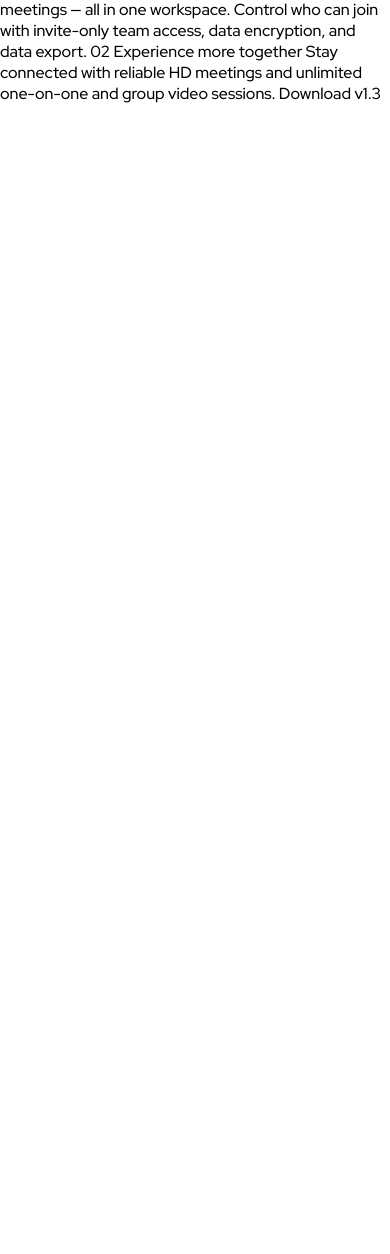
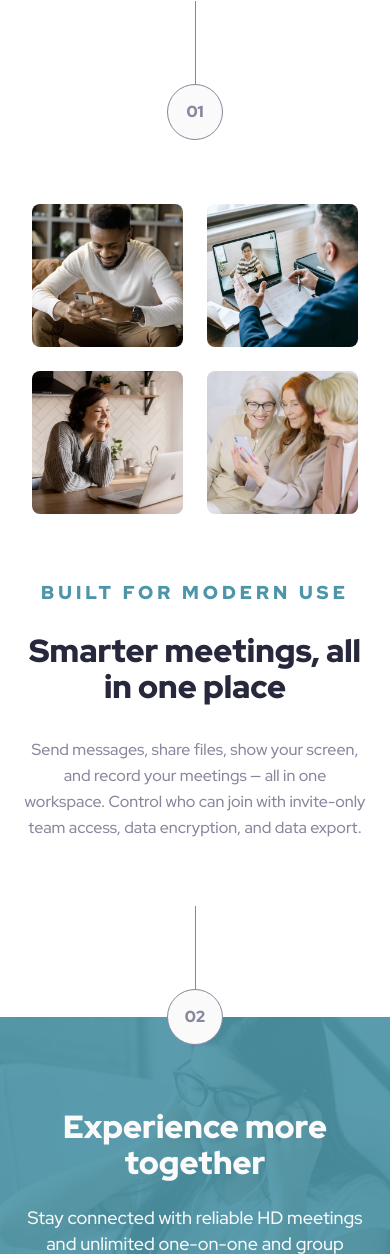
Before and after one commit to OmarAlSeddik/frontend-mentor-meet-landing-page, a plain HTML site: page index.html in a window 390 px wide. Shown: the part 746-2000 px from the top of the page. Before the commit the page ends 906 px from the top, so only its background shows below. Drawn offline with Linux system fonts and the light colour scheme.

Commit message:
finished the mobile design

```diff
--- a/index.html
+++ b/index.html
@@ -21,7 +21,7 @@
   <body>
     <img src="assets/logo.svg" alt="Logo" class="logo" />
     <img src="assets/tablet/image-hero.png" alt="Hero" class="hero" />
-    <h1 class="header">Group Chat for Everyone</h1>
+    <h1 class="main-heading">Group Chat for Everyone</h1>
     <p class="text">
       Meet makes it easy to connect with others face-to-face virtually and
       collaborate across any device.
@@ -32,11 +32,48 @@
     <button class="button button--secondary button--what-is-it">
       What is it?
     </button>
-    Download v1.3 What is it? 01 Built for modern use Smarter meetings, all in
-    one place Send messages, share files, show your screen, and record your
-    meetings — all in one workspace. Control who can join with invite-only team
-    access, data encryption, and data export. 02 Experience more together Stay
-    connected with reliable HD meetings and unlimited one-on-one and group video
-    sessions. Download v1.3
+    <div class="section-break section-break--first">01</div>
+    <section class="gallery">
+      <img
+        src="assets/desktop/image-man-texting.jpg"
+        alt="men-texting"
+        class="gallery__image"
+      />
+      <img
+        src="assets/desktop/image-men-in-meeting.jpg"
+        alt="men-in-meeting"
+        class="gallery__image"
+      />
+      <img
+        src="assets/desktop/image-woman-in-videocall.jpg"
+        alt="woman-in-video-call"
+        class="gallery__image"
+      />
+      <img
+        src="assets/desktop/image-women-videochatting.jpg"
+        alt="women-video-chatting"
+        class="gallery__image"
+      />
+    </section>
+    <section class="first-section">
+      <h3 class="first-section__subheading">Built for modern use</h3>
+      <h2 class="first-section__heading">Smarter meetings, all in one place</h2>
+      <p class="first-section__text">
+        Send messages, share files, show your screen, and record your meetings —
+        all in one workspace. Control who can join with invite-only team access,
+        data encryption, and data export.
+      </p>
+    </section>
+    <section class="second-section">
+      <div class="section-break section-break--second">02</div>
+      <h2 class="second-section__heading">Experience more together</h2>
+      <p class="second-section__text">
+        Stay connected with reliable HD meetings and unlimited one-on-one and
+        group video sessions.
+      </p>
+      <button class="button button--secondary button--download">
+        Download v1.3
+      </button>
+    </section>
   </body>
 </html>
--- a/scss/style.scss
+++ b/scss/style.scss
@@ -3,6 +3,7 @@
   --secondary: #855fb1;
   --primary-light: #8fe3f9;
   --secondary-light: #d9b8ff;
+  --primary-transparent: #4d96a9e6;
   --black: #28283d;
   --gray: #87879d;
   --white: #fafafa;
@@ -23,7 +24,8 @@ body {
   align-items: center;
   min-height: 100vh;
   font-family: "Red Hat Display", sans-serif;
-  padding: 3rem 0 3.5rem;
+  text-align: center;
+  padding: 3rem 0 0;
 }
 
 .logo {
@@ -35,9 +37,8 @@ body {
   margin-bottom: 3rem;
 }
 
-.header {
+.main-heading {
   margin: 0 1.5rem 1.5rem;
-  text-align: center;
   font-size: 2.5rem;
   line-height: 1.1em;
   font-weight: var(--weight-bold);
@@ -47,10 +48,60 @@ body {
 
 .text {
   margin: 0 1.5rem 2rem;
-  text-align: center;
   color: var(--gray);
   font-weight: var(--weight-regular);
   line-height: 1.625em;
+}
+
+.section-break {
+  width: 3.5rem;
+  height: 3.5rem;
+  border-radius: 50%;
+  border: 1px solid var(--gray);
+  display: flex;
+  align-items: center;
+  justify-content: center;
+  font-weight: var(--weight-bold);
+  color: var(--gray);
+  line-height: 1.625em;
+  background-color: var(--white);
+
+  &--first {
+    margin: 9.25rem 0 0;
+    position: relative;
+  }
+
+  &--second {
+    position: absolute;
+    left: calc(50% - 3.5rem / 2);
+    top: calc(-3.5rem / 2);
+  }
+
+  &::before {
+    content: "";
+    display: block;
+    background-color: var(--gray);
+    position: absolute;
+    left: 50%;
+    top: -5.25rem;
+    height: 5.25rem;
+    width: 1px;
+  }
+}
+
+.gallery {
+  width: 100%;
+  display: flex;
+  justify-content: center;
+  flex-wrap: wrap;
+  gap: 1.5rem;
+  margin: 4rem 1.5rem;
+
+  &__image {
+    width: 9.4375rem;
+    height: 8.9375rem;
+    border-radius: 0.5rem;
+  }
 }
 
 .button {
@@ -82,3 +133,54 @@ body {
     }
   }
 }
+
+.first-section {
+  margin: 0 1.5rem 11rem;
+
+  &__heading {
+    color: var(--black);
+    margin-bottom: 2rem;
+    font-size: 2rem;
+    line-height: 1.125em;
+    font-weight: var(--weight-bold);
+  }
+
+  &__subheading {
+    color: var(--primary);
+    font-weight: var(--weight-bold);
+    line-height: 1.625em;
+    letter-spacing: 0.25rem;
+    text-transform: uppercase;
+    margin-bottom: 1.5rem;
+  }
+
+  &__text {
+    font-weight: var(--weight-regular);
+    line-height: 1.625em;
+    color: var(--gray);
+  }
+}
+
+.second-section {
+  padding: 5.75rem 1.5rem 4.5rem;
+  background-image: url(/assets/mobile/image-footer.jpg);
+  background-size: cover;
+  box-shadow: inset 0 0 0 2000px var(--primary-transparent);
+  position: relative;
+
+  &__heading {
+    font-size: 2rem;
+    line-height: 1.125em;
+    font-weight: var(--weight-bold);
+    color: var(--white);
+    margin-bottom: 1.5rem;
+  }
+
+  &__text {
+    font-weight: var(--weight-regular);
+    font-size: 1.125rem;
+    line-height: 1.444em;
+    color: var(--white);
+    margin-bottom: 2rem;
+  }
+}
```
Also changed, not shown: css/style.css, 1 other file.
